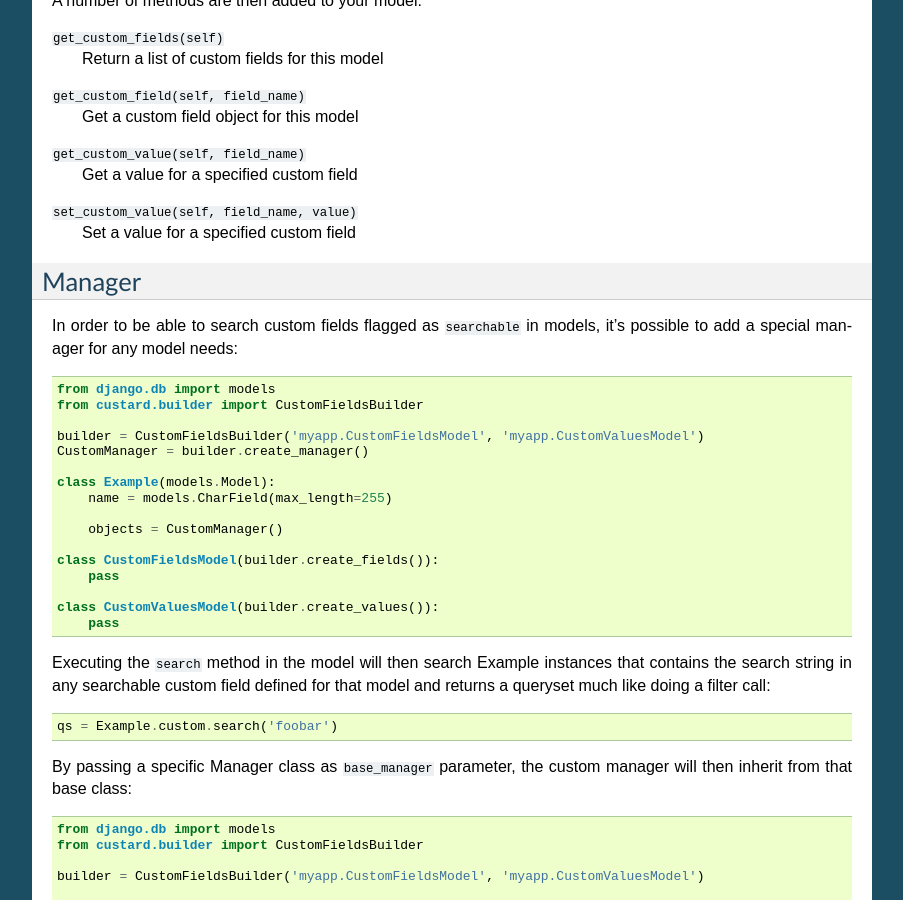
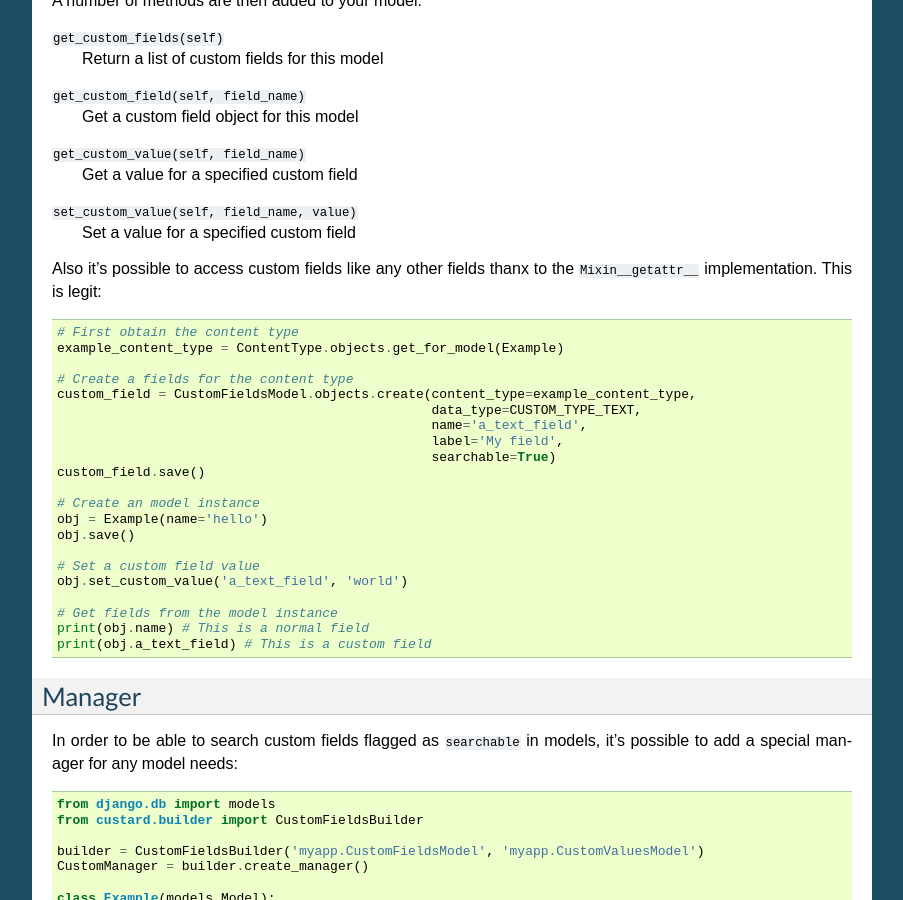
Before and after one commit to kunitoki/django-custard, a Sphinx documentation site: the page built from docs/models.rst, in a window 1280 px wide and 900 px high, scrolled down 1308 px. Shown: the whole window, without its empty margins (198-1101 px from the left). Built offline with Sphinx 7.4.7, drawn with Linux system fonts in a browser that asks for light colours.

Commit message:
- getattr implementation of ModelMixin - fixed commit=False usage in ModelForm

```diff
--- a/CHANGELOG.rst
+++ b/CHANGELOG.rst
@@ -7,6 +7,8 @@ Only important changes are mentioned below.
 v0.10 (unreleased)
 -----------------
 
+* Added Mixin.__getattr__ to access model custom fields like any other fields
+* Fixed a problem when using commit=False in ModelForms
 * Fixed a problem when custom_content_types is passed in CustomFieldsBuilder constructor (thanks to quamilek for the report)
 * Revert problem in mixin "get_custom_value" introduced with https://github.com/kunitoki/django-custard/commit/f3e171e6170d33a1ba6aba170e76549c55021ade
 
--- a/docs/models.rst
+++ b/docs/models.rst
@@ -76,7 +76,6 @@ interface to query and set fields and values::
   class CustomValuesModel(builder.create_values()):
       pass
 
-
 A number of methods are then added to your model:
 
 ``get_custom_fields(self)``
@@ -90,6 +89,32 @@ A number of methods are then added to your model:
 
 ``set_custom_value(self, field_name, value)``
     Set a value for a specified custom field
+
+
+Also it's possible to access custom fields like any other fields thanx to the
+``Mixin__getattr__`` implementation. This is legit::
+
+  # First obtain the content type
+  example_content_type = ContentType.objects.get_for_model(Example)
+
+  # Create a fields for the content type
+  custom_field = CustomFieldsModel.objects.create(content_type=example_content_type,
+                                                  data_type=CUSTOM_TYPE_TEXT,
+                                                  name='a_text_field',
+                                                  label='My field',
+                                                  searchable=True)
+  custom_field.save()
+
+  # Create an model instance
+  obj = Example(name='hello')
+  obj.save()
+
+  # Set a custom field value
+  obj.set_custom_value('a_text_field', 'world')
+
+  # Get fields from the model instance
+  print(obj.name) # This is a normal field
+  print(obj.a_text_field) # This is a custom field
 
 
 Manager
```
Also changed, not shown: docs/admin.rst (+25 -0 lines), 2 other files.
